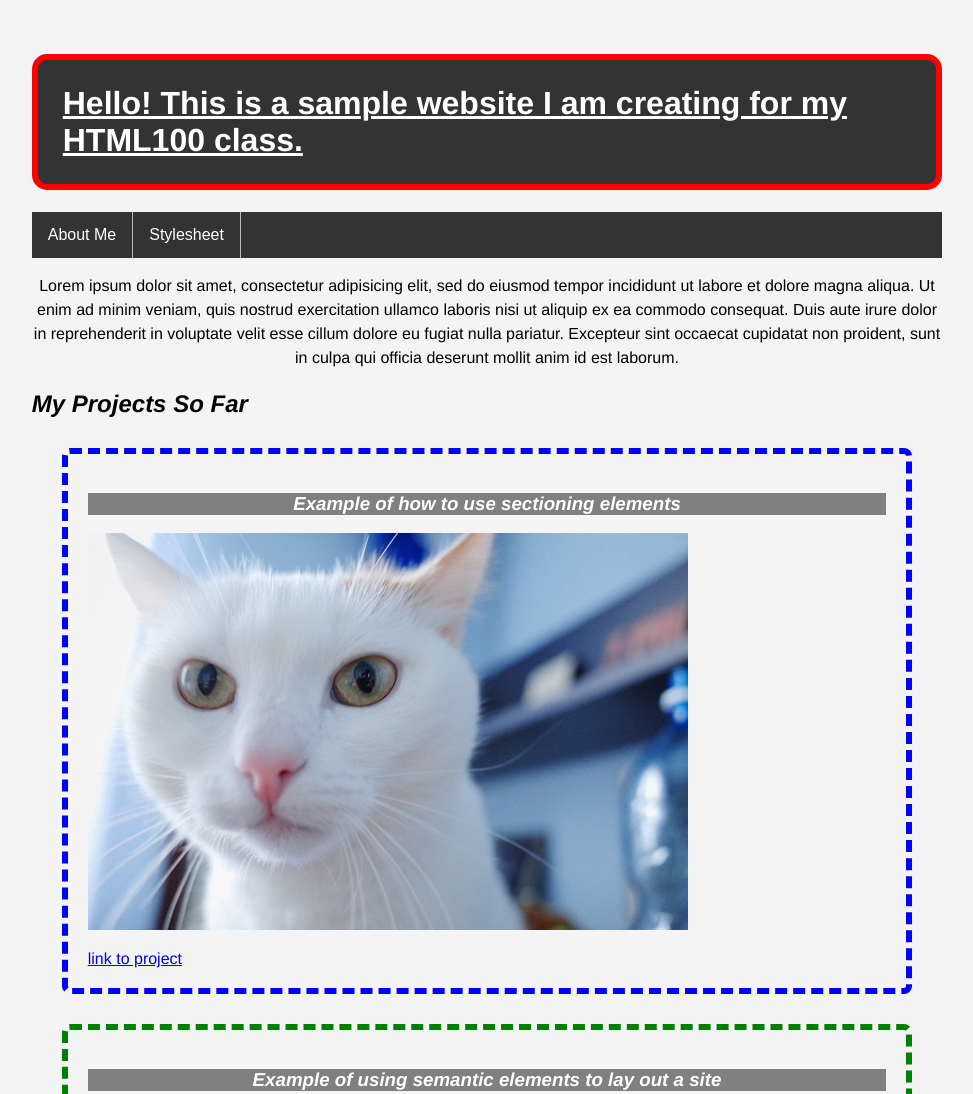
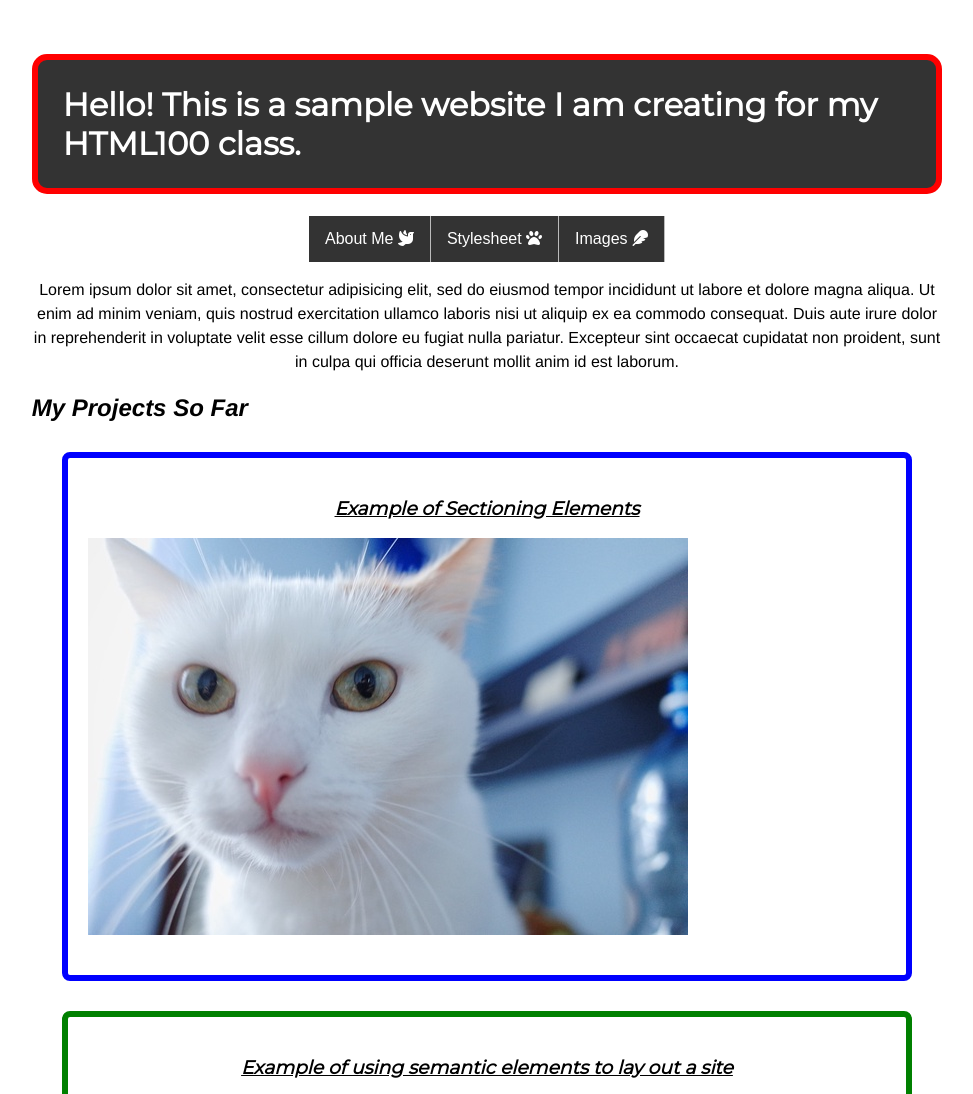
Before and after one commit to augustmacalusogreen/Portfolio, a plain HTML site: page index.html in a window 1280 px wide. Shown: the top 1094 px of the page, without its empty margins (153-1126 px from the left). Drawn offline with Linux system fonts and the light colour scheme.

Commit message:
assignment 5 commit

```diff
--- a/index.html
+++ b/index.html
@@ -2,27 +2,31 @@
 <html lang="en">
    <head>
       <meta charset="utf-8">
-      <title>Week 3 Milestone 1 Assignment</title>
+      <title>Week 5 Assignment</title>
       <link rel="stylesheet" href="styles/stylesheet.css">
+      <link rel="preconnect" href="https://fonts.gstatic.com">
+      <link href="https://fonts.googleapis.com/css2?family=Montserrat&display=swap" rel="stylesheet">
+      <script src="https://kit.fontawesome.com/dd1475b556.js" crossorigin="anonymous"></script>
    </head>
    <body>
      <div class="container">
       <h1>Hello! This is a sample website I am creating for my HTML100 class.</h1>
+      <div class="flex-container">
        <ul>
-         <li><a href="about-me.html" class="nav-bar-items">About Me</a></li>
-         <li><a href="styles/stylesheet.css" class="nav-bar-items">Stylesheet</a></li>
+         <li><a href="about-me.html" class="nav-bar-items">About Me <i class="fas fa-dove"></i></a></li>
+         <li><a href="styles/stylesheet.css" class="nav-bar-items">Stylesheet <i class="fas fa-paw"></i></a></li>
+         <li><a href=".images" class="nav-bar-items">Images <i class="fas fa-feather"></i></a></li>
        </ul>
+     </div>
       <p class="main-page-text">Lorem ipsum dolor sit amet, consectetur adipisicing elit, sed do eiusmod tempor incididunt ut labore et dolore magna aliqua. Ut enim ad minim veniam, quis nostrud exercitation ullamco laboris nisi ut aliquip ex ea commodo consequat. Duis aute irure dolor in reprehenderit in voluptate velit esse cillum dolore eu fugiat nulla pariatur. Excepteur sint occaecat cupidatat non proident, sunt in culpa qui officia deserunt mollit anim id est laborum.</p>
       <h2>My Projects So Far</h2>
       <article class="article1">
-         <h3 class="main-page-h3s">Example of how to use sectioning elements</h3>
+         <h3 class="main-page-h3s"><a href="sectioning-html.html">Example of Sectioning Elements</a></h3>
          <p><img src="images/cat1-600x397.jpg" alt="a close up image of a white cat" width="600" height="397" class="p-images"></p>
-         <footer> <a href="sectioning-html.html">link to project</a> </footer>
       </article>
       <article class="article2">
-         <h3 class="main-page-h3s">Example of using semantic elements to lay out a site</h3>
+         <h3 class="main-page-h3s"><a href="semantic-elements.html">Example of using semantic elements to lay out a site</a></h3>
          <p><img src="images/dog1-600x400.jpg" alt="a cute picture of a beautiful golden retriever" width="600" height="400" class="p-images"></p>
-         <footer> <a href="semantic-elements.html">link to project</a> </footer>
       </article>
     </div>
    </body>
--- a/styles/stylesheet.css
+++ b/styles/stylesheet.css
@@ -5,8 +5,6 @@
 h1{
   background-color: #333;
   color:#fff;
-  font-family: Helvetica;
-  text-decoration: underline;
   padding: 40px;
   border: 6px red solid;
   border-style: solid;
@@ -17,8 +15,7 @@ h2{
   font-style: italic;
 }
 body{
-  background-color: #f4f4f4;
-  font-family: Helvetica;
+  font-family: 'Montserrat', sans-serif;
   padding: 25px;
 }
 .main-page-text{
@@ -30,27 +27,35 @@ body{
   padding:20px;
   margin:30px;
   border: 6px blue solid;
-  border-style: dashed;
   border-radius: 8px;
+  font-family: 'Montserrat', sans-serif;
+  background-color: white;
+
 }
 .article2{
   padding:20px;
   margin:30px;
   border: 6px green solid;
-  border-style: dashed;
   border-radius: 8px;
 }
 .main-page-h3s{
   font-family: Helvetica;
   font-style: oblique;
   color: white;
-  background-color: grey;
+  background-color: white;
   text-align: center;
 }
+h3 a{
+    font-family: 'Montserrat', sans-serif;
+    background-color: white;
+    color: #000;
+}
+
 .about-me-footer{
   text-align: center;
   font-weight: bolder;
 }
+
 #back-to-home-page{
   text-align: center;
   padding:20px;
@@ -86,3 +91,7 @@ li a{
 li a:hover{
   background-color: #111;
 }
+.flex-container{
+  display:flex;
+  justify-content: center;
+}
```
